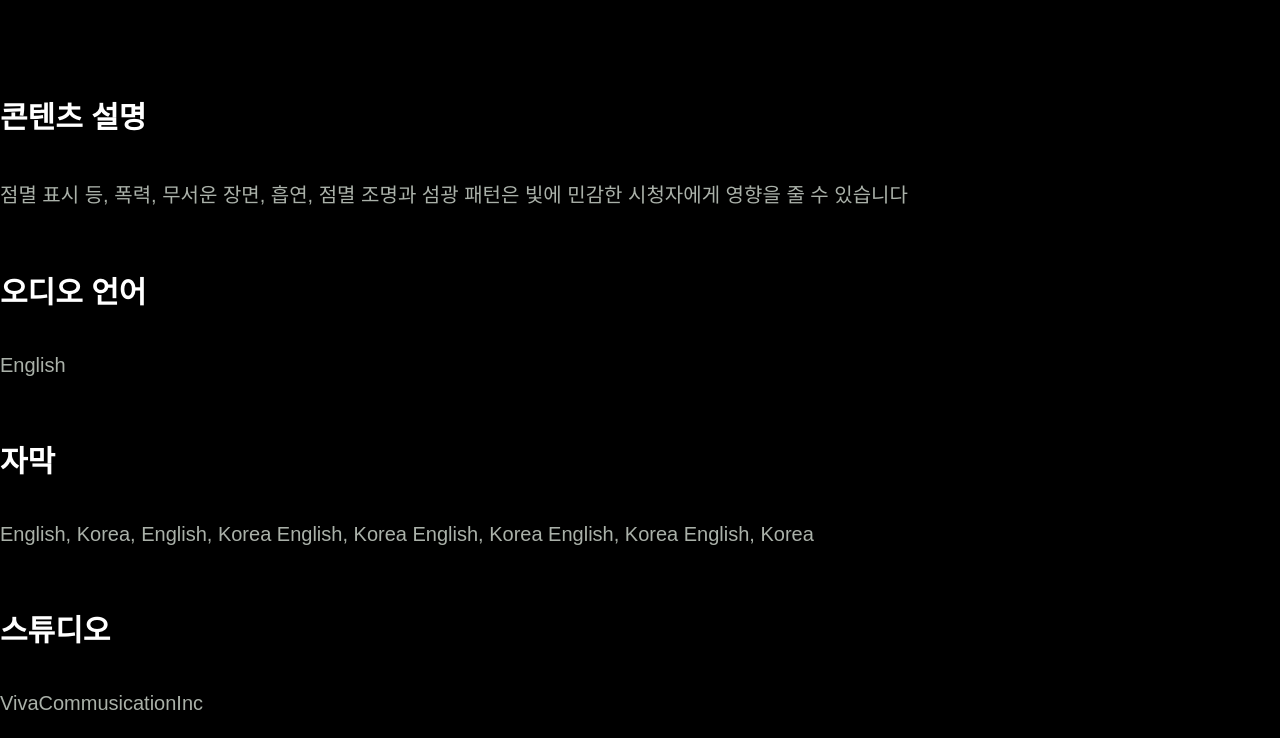
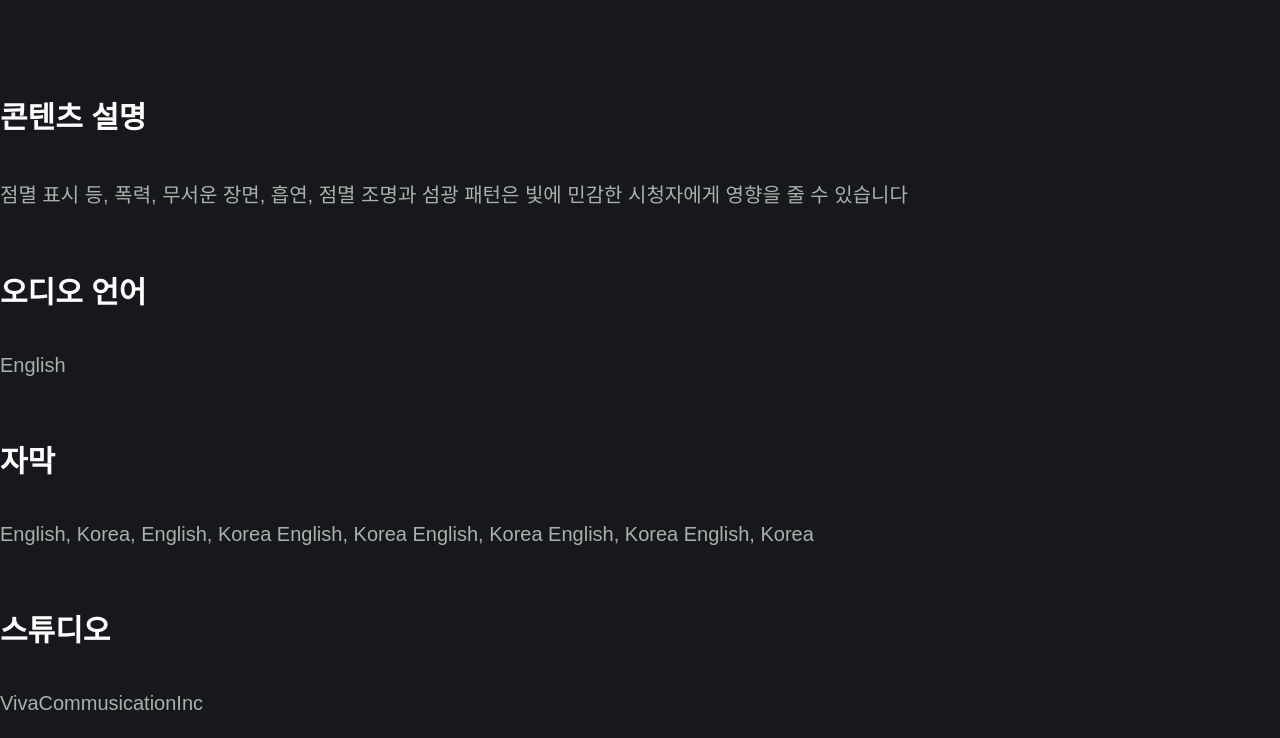
Before and after one commit to okok0216/primevideo-test, a plain HTML site: page index03.html in a window 1280 px wide. Shown: the part 1962-2700 px from the top of the page. Drawn offline with Linux system fonts and the light colour scheme; files whose address does not match are found by name; a web font is replaced by a local one.

Commit message:
배경그라디언트 적용

```diff
--- a/css/style.css
+++ b/css/style.css
@@ -316,8 +316,15 @@ header>.inner {
 
 /* ******************main*************************** */
 main {
-    background: #16181d;
+
+    background: linear-gradient(to top,
+            rgba(0, 0, 0, 1) 0%,
+            rgba(22, 24, 29, 1) 5%,
+            rgba(22, 24, 29, 1) 80%,
+            rgba(0, 0, 0, 1) 100%);
+
     margin-top: 104px;
+
 }
 
 .no-margin {
--- a/css/style02.css
+++ b/css/style02.css
@@ -7,12 +7,12 @@ body::before {
     content: "";
     display: block;
     width: 62px;
-    height: 100%;
+    height: 0%;
     /* Permalink - use to edit and share this gradient: https://colorzilla.com/gradient-editor/#000000+0,000000+100&0+0,0.65+100 */
     background: linear-gradient(to right, rgba(0, 0, 0, 1) 0%, rgba(0, 0, 0, 0) 100%);
     /* W3C, IE10+, FF16+, Chrome26+, Opera12+, Safari7+ */
     position: fixed;
-    z-index: 10;
+    z-index: 1;
     top: 0;
     left: 0;
 }
@@ -26,7 +26,7 @@ body::after {
     background: linear-gradient(to right, rgba(0, 0, 0, 0) 0%, rgba(0, 0, 0, 1) 100%);
     /* W3C, IE10+, FF16+, Chrome26+, Opera12+, Safari7+ */
     position: fixed;
-    z-index: 10;
+    z-index: 1;
     top: 0;
     right: 0;
 }
@@ -311,7 +311,7 @@ main {
 
 section {
     padding: 30px 0;
-    overflow: hidden;
+
 }
 
 section .inner {
@@ -391,7 +391,7 @@ section .inner {
     top: 0;
     overflow: hidden;
     display: none;
-    z-index: 1000;
+    z-index: 1;
 }
 
 .movie-list-wrap:hover+.movie-list {
@@ -406,6 +406,8 @@ section .inner {
     display: flex;
     gap: 10px;
     padding: 10px;
+
+
 }
 
 .collection {}
--- a/css/style03.css
+++ b/css/style03.css
@@ -7,7 +7,7 @@ body::before {
     content: "";
     display: block;
     width: 62px;
-    height: 100%;
+    height: 0%;
     /* Permalink - use to edit and share this gradient: https://colorzilla.com/gradient-editor/#000000+0,000000+100&0+0,0.65+100 */
     background: linear-gradient(to right, rgba(0, 0, 0, 1) 0%, rgba(0, 0, 0, 0) 100%);
     /* W3C, IE10+, FF16+, Chrome26+, Opera12+, Safari7+ */
@@ -301,9 +301,17 @@ header>.inner {
 }
 
 /* main */
+main {
+    background: linear-gradient(to top,
+            rgba(0, 0, 0, 1) 0%,
+            rgba(22, 24, 29, 1)5%,
+            rgba(22, 24, 29, 1) 90%,
+            rgba(0, 0, 0, 1) 100%);
+}
+
 section {
     padding: 30px 0;
-    overflow: hidden;
+
 }
 
 section .inner {
@@ -539,7 +547,7 @@ h2 {
 }
 
 .studio {
-    margin-bottom: 200px;
+    padding-bottom: 200px;
 }
 
 .studio-wrap {
@@ -558,7 +566,7 @@ h2 {
 footer {
     background: linear-gradient(to top,
             rgba(0, 0, 0, 1) 0%,
-            rgba(0, 0, 0, 1) 80%,
+            rgba(0, 0, 0, 1) 70%,
             rgba(0, 0, 0, 1) 100%);
     letter-spacing: 0.1em;
 }
--- a/index03.html
+++ b/index03.html
@@ -4,7 +4,7 @@
 <head>
     <meta charset="UTF-8">
     <meta name="viewport" content="width=device-width, initial-scale=1.0">
-    <title>Document</title>
+    <title>냐하하하</title>
     <link rel="stylesheet" href="./css/pretendard-font.css">
     <link rel="stylesheet" href="./css/common.css">
     <link rel="stylesheet" href="./css/style03.css">
```
